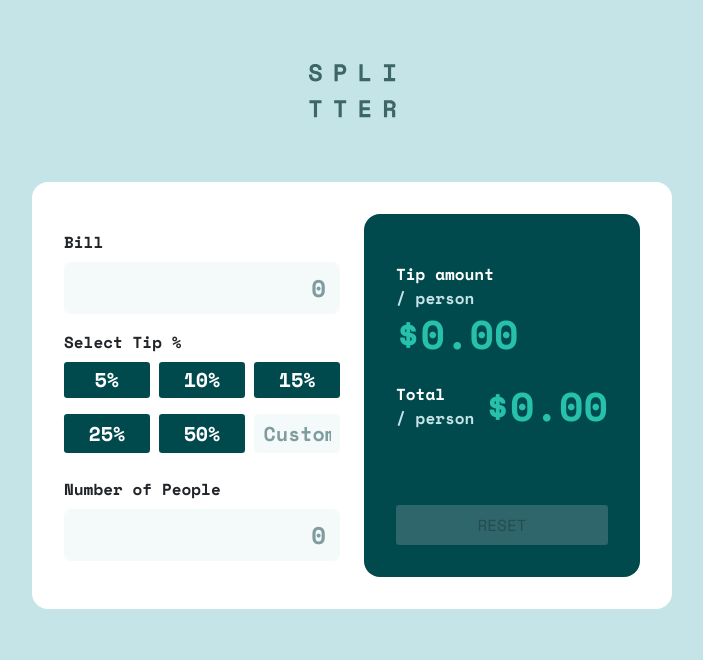
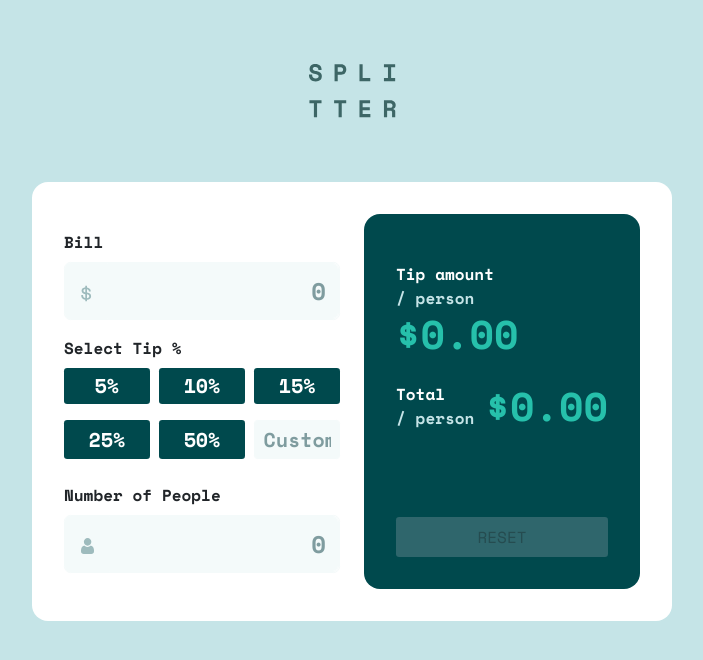
Before and after one commit to tonyoladapo/tip-calculator, a React (Create React App) app: page / in a window 1280 px wide. Shown: the top 660 px of the page, without its empty margins (288-991 px from the left). Built offline with nearby package versions, Linux system fonts and the light colour scheme.

Commit message:
add input icons

```diff
--- a/src/components/calculatorForm/CalculatorForm.jsx
+++ b/src/components/calculatorForm/CalculatorForm.jsx
@@ -1,16 +1,16 @@
 import React, { useEffect, useState } from "react";
 import FormInput from "../formInput/FormInput";
 import TipSelector from "../tipSelector/TipSelector";
-import person from "../../assets/img/icon-person.svg";
-import dollar from "../../assets/img/icon-dollar.svg";
+import { ReactComponent as Person } from "../../assets/img/icon-person.svg";
+import { ReactComponent as Dollar } from "../../assets/img/icon-dollar.svg";
 import "./calculatorForm.css";
 
 const CalculatorForm = () => {
   return (
     <>
-      <FormInput labelText="Bill" icon={dollar} />
+      <FormInput labelText="Bill" Icon={Dollar} />
       <TipSelector />
-      <FormInput labelText="Number of People" icon={person} />
+      <FormInput labelText="Number of People" Icon={Person} />
     </>
   );
 };
--- a/src/components/formInput/FormInput.jsx
+++ b/src/components/formInput/FormInput.jsx
@@ -1,7 +1,7 @@
 import React, { useState, useEffect } from "react";
 import "./formInput.css";
 
-const FormInput = ({ labelText, icon }) => {
+const FormInput = ({ labelText, Icon }) => {
   const [showBorder, setShowBorder] = useState(false);
   const [focused, setFocused] = useState(false);
   const [value, setValue] = useState();
@@ -19,6 +19,9 @@ const FormInput = ({ labelText, icon }) => {
           borderColor: showBorder ? "hsl(172, 67%, 45%)" : "hsl(189, 41%, 97%)",
         }}
       >
+        <div className="icon-container">
+          <Icon />
+        </div>
         <input
           value={value}
           onChange={(e) => setValue(e.target.value)}
--- a/src/components/formInput/formInput.css
+++ b/src/components/formInput/formInput.css
@@ -6,6 +6,12 @@
   border: 1px solid;
   border-radius: 0.4rem;
   margin: 0.5rem 0;
+  overflow: hidden;
+}
+
+.icon-container {
+  padding: 1rem;
+  background-color: hsl(189, 41%, 97%) !important;
 }
 
 .input-container span {
```
Also changed, not shown: src/assets/img/icon-dollar.svg (added), src/assets/img/icon-person.svg (added).
